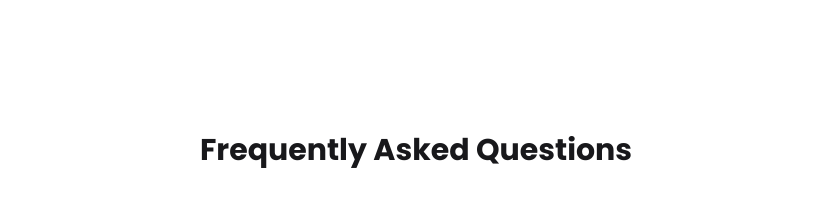
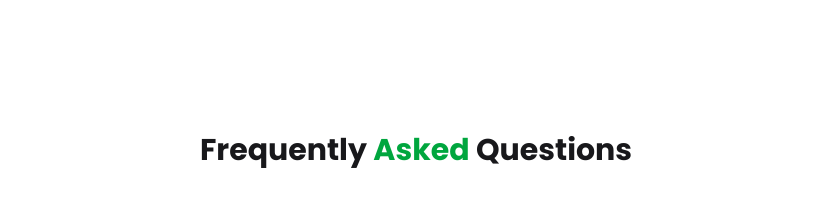
Before and after one commit to zelalem-yitbarek/Dagu_SMS_GAETWAY, a Next.js app in the folder frontend/: page / in a window 1280 px wide. Shown: the part 1520-1735 px from the top of the page, without its empty margins (224-1055 px from the left). Built offline with nearby package versions, Linux system fonts and the light colour scheme.

Commit message:
feat:Make Green Span Text

```diff
--- a/frontend/src/components/FAQ.tsx
+++ b/frontend/src/components/FAQ.tsx
@@ -45,7 +45,7 @@ export default function FAQ(){
     <section className="py-20 px-6 bg-white dark:bg-zinc-950 transition-colors duration-300">
         <div className="max-w-5xl mx-auto">
         <h2 className="text-center text-3xl font-bold mb-12 text-zinc-900 dark:text-white">
-          Frequently Asked Questions
+          Frequently <span className="text-green-600">Asked</span> Questions
         </h2>
         </div>
         <div className="space-y-6 max-w-3xl mx-auto">
```
